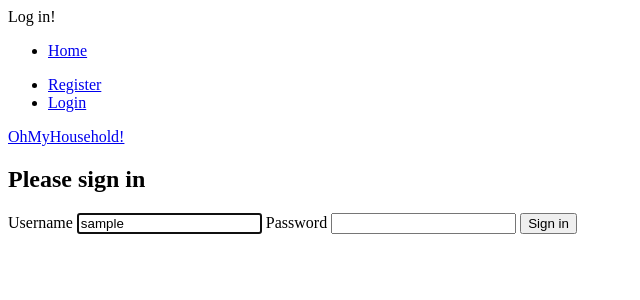
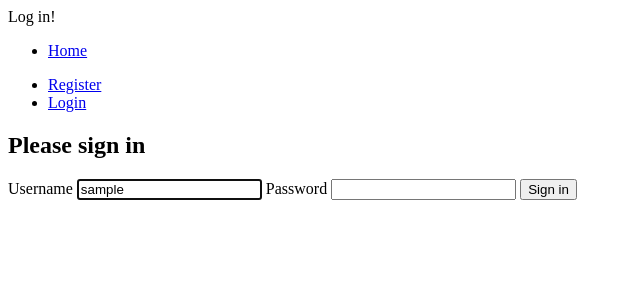
Before and after one commit to cupracer/ohmyhousehold-old, a Symfony app: template templates/security/login.html.twig in a window 1280 px wide. Shown: the top 300 px of the page, without its empty margins (0-640 px from the left). Run offline with Twig, Linux system fonts and the light colour scheme; the template is opened without the code that fills it: most values are stand-ins (such as "Sample title", 1, 10 or a date in 2020); some libraries are stand-ins or nearby versions.

Commit message:
use global siteName

```diff
--- a/templates/base.html.twig
+++ b/templates/base.html.twig
@@ -18,7 +18,7 @@
 {% block sidebar_logo %}
     <!-- Brand Logo -->
     <a href="{{ path('homepage') }}" class="brand-link">
-        <i class="brand-text font-weight-light fas fa-house-user"></i> OhMyHousehold!
+        <i class="brand-text font-weight-light fas fa-house-user"></i> {{ siteName }}
     </a>
 {% endblock sidebar_logo %}
 
```
